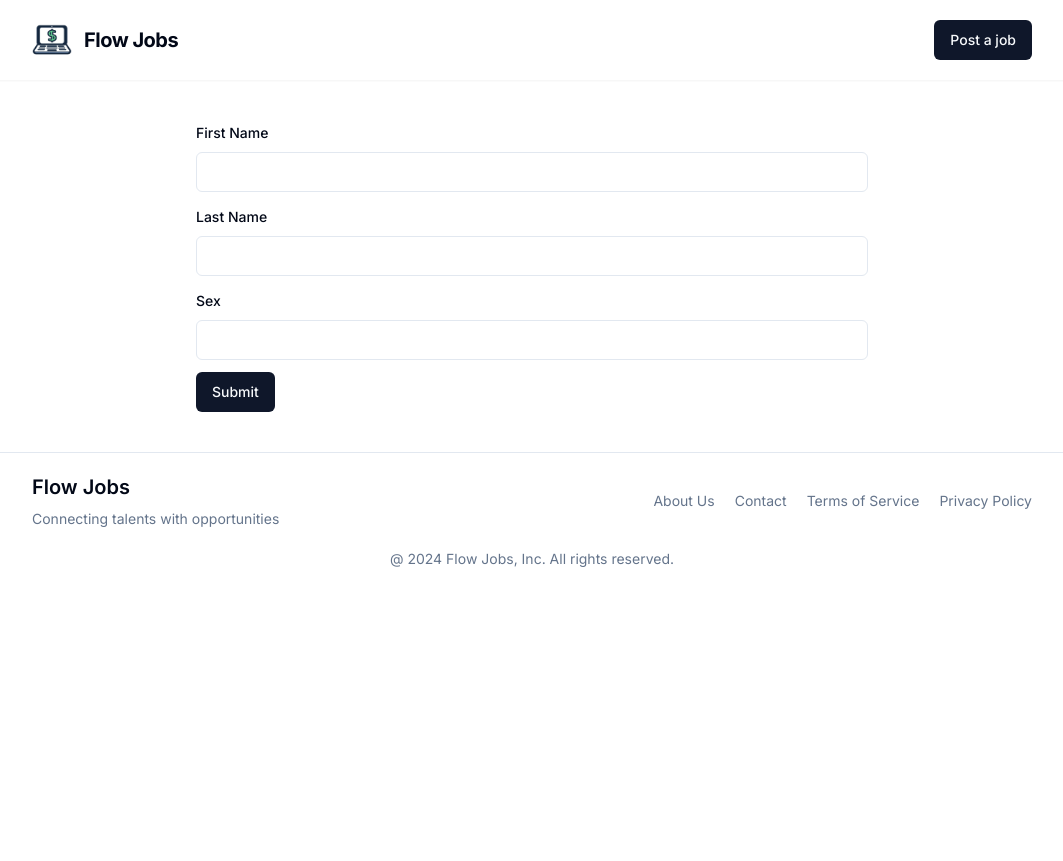
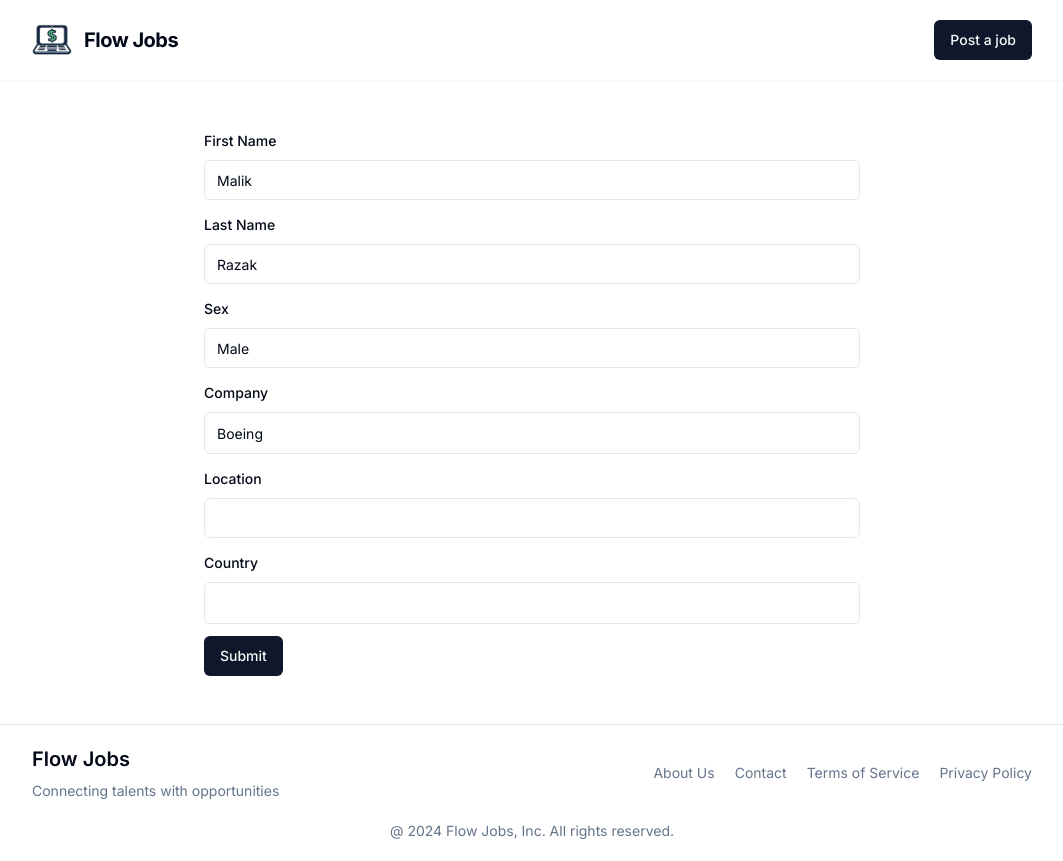
Before and after one commit to fairulazmin/nextjs-job-board, a Next.js app: page /playground in a window 1280 px wide. Shown: the whole page, without its empty margins (108-1171 px from the left). Before the commit the page ends 800 px from the top, so only its background shows below. Built offline with nearby package versions, Linux system fonts and the light colour scheme.

Commit message:
resolve tiptap editor focus issue

```diff
--- a/app/playground/page.tsx
+++ b/app/playground/page.tsx
@@ -7,6 +7,7 @@ import {
   SubmitHandler,
   FieldPath,
   Control,
+  UseFormRegisterReturn,
 } from "react-hook-form";
 import React from "react";
 import {
@@ -20,26 +21,45 @@ import {
 } from "@/components/ui/form";
 import { Button } from "@/components/ui/button";
 import { Input } from "@/components/ui/input";
+import { Label } from "@/components/ui/label";
+import { cn } from "@/lib/utils";
 
 type FormValues = {
   firstName: string;
   lastName: string;
   sex: string;
+  company: string;
+  location: string;
+  country: string;
+};
+
+const defaultValues = {
+  firstName: "Malik",
+  lastName: "Razak",
+  sex: "Male",
+  company: "Boeing",
+  location: "",
+  country: "",
 };
 
 export default function App() {
   const onSubmit = (data: FormValues) => console.log(data);
-  const form = useForm<FormValues>();
+  const form = useForm<FormValues>({
+    defaultValues,
+  });
 
   return (
     <Form {...form}>
       <form
         onSubmit={form.handleSubmit(onSubmit)}
-        className="max-w-2xl mx-auto my-10 space-y-3"
+        className="max-w-2xl mx-auto my-10 space-y-3 p-2"
       >
         <FormInput form={form} name="firstName" label="First Name" />
-        <FormInput form={form} name="lastName" label="Last Name" />
-        <FormInput form={form} name="sex" label="Sex" />
+        <FormInput2 form={form} name="lastName" label="Last Name" />
+        <FormInput3 form={form} name="sex" label="Sex" />
+        <FormInput4 form={form} name="company" label="Company" />
+        <FormInput5 form={form} name="location" label="Location" />
+        <FormInput6 form={form} name="country" label="Country" />
         <Button type="submit">Submit</Button>
       </form>
     </Form>
@@ -52,6 +72,7 @@ type FormInputProps<T extends FieldValues, P extends FieldPath<T>> = {
   label: string;
 } & Omit<React.ComponentPropsWithoutRef<"input">, "form">;
 
+// Based on Shadcn template
 const FormInput = <T extends FieldValues, P extends FieldPath<T>>({
   form,
   name,
@@ -64,9 +85,9 @@ const FormInput = <T extends FieldValues, P extends FieldPath<T>>({
       name={name}
       render={({ field }) => (
         <FormItem>
-          <FormLabel onClick={() => console.log(field)}>{label}</FormLabel>
+          <FormLabel>{label}</FormLabel>
           <FormControl>
-            <Input {...field} ref={(elm) => console.log(elm)} {...props} />
+            <Input {...field} {...props} />
           </FormControl>
           <FormMessage />
         </FormItem>
@@ -74,6 +95,178 @@ const FormInput = <T extends FieldValues, P extends FieldPath<T>>({
     />
   );
 };
+
+const FormInput2 = <T extends FieldValues, P extends FieldPath<T>>({
+  form,
+  name,
+  label,
+  ...props
+}: FormInputProps<T, P>) => {
+  return (
+    <FormField
+      control={form.control}
+      name={name}
+      render={({ field }) => (
+        <div className="space-y-2">
+          {/* Must add onClick={() => form.setFocus(name)} for setFocus to wor */}
+          <Label onClick={() => form.setFocus(name)}>{label}</Label>
+          <Input {...field} {...props} />
+        </div>
+      )}
+    />
+  );
+};
+
+const FormInput3 = <T extends FieldValues, P extends FieldPath<T>>({
+  form,
+  name,
+  label,
+  ...props
+}: FormInputProps<T, P>) => {
+  return (
+    <FormField
+      control={form.control}
+      name={name}
+      render={({ field }) => (
+        <div className="space-y-2">
+          <label
+            onClick={() => form.setFocus(name)}
+            className="text-sm font-medium leading-none peer-disabled:cursor-not-allowed peer-disabled:opacity-70"
+          >
+            {label}
+          </label>
+          <input
+            {...field}
+            {...props}
+            className="flex h-10 w-full rounded-md border border-input bg-background px-3 py-2 text-sm ring-offset-background file:border-0 file:bg-transparent file:text-sm file:font-medium placeholder:text-muted-foreground focus-visible:outline-none focus-visible:ring-2 focus-visible:ring-ring focus-visible:ring-offset-2 disabled:cursor-not-allowed disabled:opacity-50"
+          />
+        </div>
+      )}
+    />
+  );
+};
+
+const FormInput4 = <T extends FieldValues, P extends FieldPath<T>>({
+  form,
+  name,
+  label,
+  ...props
+}: FormInputProps<T, P>) => {
+  return (
+    <FormField
+      control={form.control}
+      name={name}
+      render={({ field }) => (
+        <FormItem>
+          <div className="space-y-2">
+            <label
+              onClick={() => form.setFocus(name)}
+              className="text-sm font-medium leading-none peer-disabled:cursor-not-allowed peer-disabled:opacity-70"
+            >
+              {label}
+            </label>
+            <CustomDiv {...field} {...props} />
+            <FormMessage />
+          </div>
+        </FormItem>
+      )}
+    />
+  );
+};
+
+type CustomInputProps = React.ComponentPropsWithoutRef<"input">;
+
+const CustomDiv = React.forwardRef<HTMLInputElement, CustomInputProps>(
+  ({ ...props }, ref) => (
+    <div className="flex flex-col w-full rounded-md border border-input bg-background text-sm ring-offset-background file:border-0 file:bg-transparent file:text-sm file:font-medium placeholder:text-muted-foreground focus-within:outline-none focus-within:ring-2 focus-within:ring-ring focus-within:ring-offset-2 disabled:cursor-not-allowed disabled:opacity-50">
+      <CustomInput
+        // Must add ref={ref} to wire up the ref
+        ref={ref}
+        {...props}
+      />
+    </div>
+  ),
+);
+
+const CustomInput = React.forwardRef<HTMLInputElement, CustomInputProps>(
+  ({ className, type, ...props }, ref) => (
+    <input
+      type={type}
+      className={cn(
+        "flex h-10 w-full rounded-md bg-background px-3 py-2 text-sm ring-offset-background file:border-0 file:bg-transparent file:text-sm file:font-medium placeholder:text-muted-foreground disabled:cursor-not-allowed disabled:opacity-50 focus:outline-none",
+        className,
+      )}
+      ref={ref}
+      {...props}
+    />
+  ),
+);
+
+const FormInput5 = <T extends FieldValues, P extends FieldPath<T>>({
+  form,
+  name,
+  label,
+  ...props
+}: FormInputProps<T, P>) => {
+  return (
+    <div className="space-y-2">
+      <label
+        onClick={() => form.setFocus(name)}
+        className="text-sm font-medium leading-none peer-disabled:cursor-not-allowed peer-disabled:opacity-70"
+      >
+        {label}
+      </label>
+      <input
+        {...form.register(name)}
+        {...props}
+        className="flex h-10 w-full rounded-md border border-input bg-background px-3 py-2 text-sm ring-offset-background file:border-0 file:bg-transparent file:text-sm file:font-medium placeholder:text-muted-foreground focus-visible:outline-none focus-visible:ring-2 focus-visible:ring-ring focus-visible:ring-offset-2 disabled:cursor-not-allowed disabled:opacity-50"
+      />
+    </div>
+  );
+};
+
+const FormInput6 = <T extends FieldValues, P extends FieldPath<T>>({
+  form,
+  name,
+  label,
+  ...props
+}: FormInputProps<T, P>) => {
+  return (
+    <FormField
+      control={form.control}
+      name={name}
+      render={({ field }) => (
+        <FormItem>
+          <div className="space-y-2">
+            <label
+              onClick={() => {
+                form.setFocus(name);
+                console.log(field);
+              }}
+              className="text-sm font-medium leading-none peer-disabled:cursor-not-allowed peer-disabled:opacity-70"
+            >
+              {label}
+            </label>
+            <CustomDiv2 {...field} {...props} />
+            <FormMessage />
+          </div>
+        </FormItem>
+      )}
+    />
+  );
+};
+
+const CustomDiv2 = React.forwardRef<HTMLDivElement, CustomInputProps>(
+  ({ ...props }, ref) => (
+    <div
+      onClick={() => console.log(props.name, props.onChange)}
+      ref={ref}
+      className="flex flex-col w-full rounded-md border border-input bg-background text-sm ring-offset-background file:border-0 file:bg-transparent file:text-sm file:font-medium placeholder:text-muted-foreground focus-within:outline-none focus-within:ring-2 focus-within:ring-ring focus-within:ring-offset-2 disabled:cursor-not-allowed disabled:opacity-50"
+    >
+      <CustomInput {...props} />
+    </div>
+  ),
+);
 
 /**
   ref:((elm) => {
--- a/components/form/form-editor.tsx
+++ b/components/form/form-editor.tsx
@@ -1,4 +1,4 @@
-import React from "react";
+import React, { useRef } from "react";
 import { FieldPath, FieldValues, UseFormReturn } from "react-hook-form";
 
 import { FormField, FormItem } from "@/components/ui/form";
@@ -12,24 +12,28 @@ type Props<T extends FieldValues, P extends FieldPath<T>> = {
 };
 
 export const FormEditor = <T extends FieldValues, P extends FieldPath<T>>({
-  form: { control, setFocus },
+  form: { control },
   name,
   label,
 }: Props<T, P>) => {
+  const editorRef = useRef<HTMLDivElement>(null);
+
+  const setEditorFocus = () => {
+    if (editorRef.current) {
+      editorRef.current.focus();
+    }
+  };
+
   return (
     <FormField
       control={control}
       name={name}
       render={({ field }) => (
         <FormItem>
-          <FormLabel onClick={() => setFocus(name)}>{label}</FormLabel>
+          <FormLabel onClick={setEditorFocus}>{label}</FormLabel>
           {/* <FormLabel>{label}</FormLabel> */}
           <FormControl>
-            <Tiptap
-              content={field.value}
-              onChange={field.onChange}
-              ref={field.ref}
-            />
+            <Tiptap {...field} ref={editorRef} content={field.value} />
           </FormControl>
           <FormMessage />
         </FormItem>
--- a/components/tiptap/tiptap.tsx
+++ b/components/tiptap/tiptap.tsx
@@ -1,6 +1,6 @@
 "use client";
 
-import React from "react";
+import React, { useImperativeHandle } from "react";
 import { useEditor, EditorContent } from "@tiptap/react";
 import StarterKit from "@tiptap/starter-kit";
 import { Underline as UnderlineExt } from "@tiptap/extension-underline";
@@ -10,12 +10,17 @@ import { Superscript as SuperscriptExt } from "@tiptap/extension-superscript";
 import { Separator } from "@/components/ui/separator";
 import { Toolbar } from "@/components/tiptap/editor-toolbar";
 
+// Define the type for the ref that will be forwarded
+interface EditorRef {
+  focus: () => void;
+}
+
 type TipTapProps = {
   content: string;
   onChange: (value: string) => void;
 };
 
-export const Tiptap = React.forwardRef<HTMLDivElement, TipTapProps>(
+export const Tiptap = React.forwardRef<EditorRef, TipTapProps>(
   ({ content, onChange }, ref) => {
     const editor = useEditor({
       extensions: [
@@ -46,11 +51,17 @@ export const Tiptap = React.forwardRef<HTMLDivElement, TipTapProps>(
       immediatelyRender: false,
     });
 
+    // Expose focus method to parent component via ref
+    useImperativeHandle(ref, () => ({
+      focus: () => {
+        if (editor && editor.view) {
+          editor.view.focus();
+        }
+      },
+    }));
+
     return (
-      <div
-        ref={ref}
-        className="group flex flex-col w-full rounded-md ring-offset-background border border-input bg-background focus-within:outline-none focus-within:ring-2 focus-within:ring-ring focus-within:ring-offset-2 disabled:cursor-not-allowed disabled:opacity-50"
-      >
+      <div className="flex flex-col w-full rounded-md border border-input bg-background text-sm ring-offset-background file:border-0 file:bg-transparent file:text-sm file:font-medium placeholder:text-muted-foreground focus-within:outline-none focus-within:ring-2 focus-within:ring-ring focus-within:ring-offset-2 disabled:cursor-not-allowed disabled:opacity-50">
         <Toolbar editor={editor} />
         <Separator className="w-auto mx-1" />
         <EditorContent style={{ whiteSpace: "pre-line" }} editor={editor} />
```
